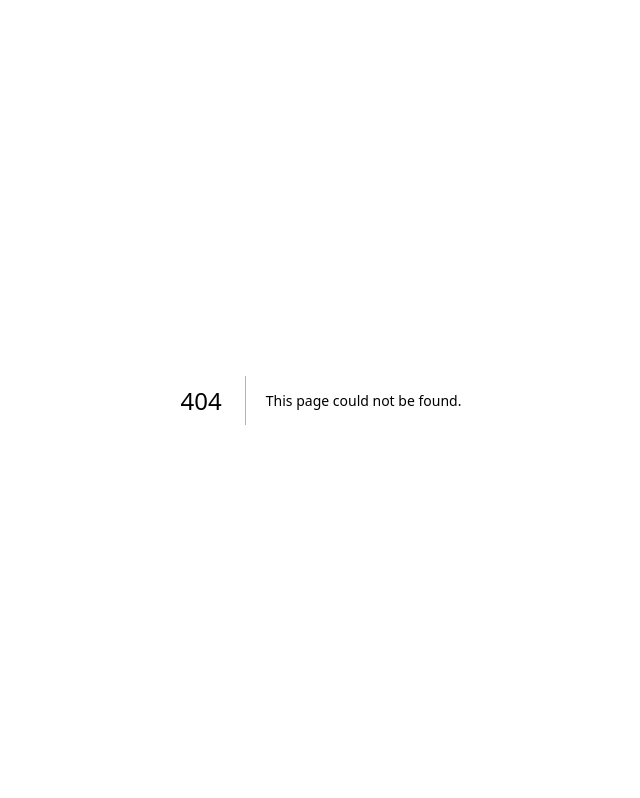
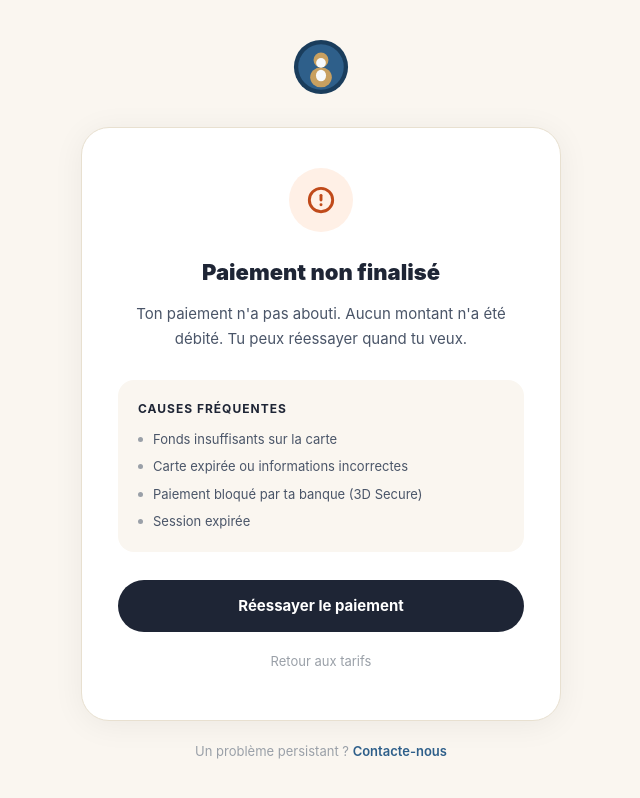
Before and after one commit to Julproject/dadup, a Next.js app: page /paiement-annule in a window 1280 px wide. Before the commit this address had no page. Shown: the whole page, without its empty margins (319-959 px from the left). Built offline with nearby package versions, Linux system fonts and the light colour scheme.

Commit message:
Create page.tsx

```diff
--- /dev/null
+++ b/app/paiement-annule/page.tsx
@@ -0,0 +1,108 @@
+'use client';
+
+const C = {
+  dark: '#1e2535', gold: '#c8a060', cream: '#faf6f0', white: '#ffffff',
+  border: '#e8e0d0', text: '#4a5568', textLight: '#9aa0a8',
+  blue: '#2E5F8A', blueDark: '#1A3D5C',
+  orange: '#FFF0E6', orangeDark: '#C04A1A',
+};
+
+export default function PaiementAnnulePage() {
+
+  const goToStripe = async () => {
+    try {
+      const res  = await fetch('/api/checkout', {
+        method: 'POST',
+        headers: { 'Content-Type': 'application/json' },
+        body: JSON.stringify({}),
+      });
+      const data = await res.json();
+      if (data.url) window.location.href = data.url;
+    } catch {
+      window.location.href = '/tarifs';
+    }
+  };
+
+  return (
+    <main style={{
+      minHeight: '100vh', background: C.cream,
+      display: 'flex', alignItems: 'center', justifyContent: 'center',
+      padding: '20px', fontFamily: "-apple-system,BlinkMacSystemFont,'Segoe UI',sans-serif"
+    }}>
+      <div style={{ maxWidth: '480px', width: '100%', textAlign: 'center' }}>
+
+        {/* Logo */}
+        <div style={{ marginBottom: '32px' }}>
+          <svg viewBox="0 0 300 300" width="56" height="56" style={{ margin: '0 auto', display: 'block' }}>
+            <circle cx="150" cy="150" r="145" fill="#1A3D5C"/>
+            <circle cx="150" cy="150" r="122" fill="#2E5F8A"/>
+            <ellipse cx="150" cy="205" rx="58" ry="54" fill="#c8a060"/>
+            <circle cx="150" cy="112" r="40" fill="#c8a060"/>
+            <ellipse cx="150" cy="196" rx="27" ry="31" fill="#F7FAFC"/>
+            <circle cx="150" cy="128" r="26" fill="#F7FAFC"/>
+          </svg>
+        </div>
+
+        <div style={{ background: C.white, borderRadius: '28px', padding: '40px 36px', border: `1px solid ${C.border}`, boxShadow: '0 4px 32px rgba(0,0,0,0.06)' }}>
+
+          {/* Icone */}
+          <div style={{ width: '64px', height: '64px', borderRadius: '50%', background: C.orange, display: 'flex', alignItems: 'center', justifyContent: 'center', margin: '0 auto 24px' }}>
+            <svg width="28" height="28" viewBox="0 0 24 24" fill="none" stroke={C.orangeDark} strokeWidth="2.5" strokeLinecap="round" strokeLinejoin="round">
+              <circle cx="12" cy="12" r="10"/>
+              <line x1="12" y1="8" x2="12" y2="12"/>
+              <line x1="12" y1="16" x2="12.01" y2="16"/>
+            </svg>
+          </div>
+
+          <h1 style={{ color: C.dark, fontSize: '22px', fontWeight: 900, margin: '0 0 12px' }}>
+            Paiement non finalisé
+          </h1>
+
+          <p style={{ color: C.text, fontSize: '15px', lineHeight: 1.7, margin: '0 0 28px' }}>
+            Ton paiement n'a pas abouti. Aucun montant n'a été débité. Tu peux réessayer quand tu veux.
+          </p>
+
+          {/* Causes fréquentes */}
+          <div style={{ background: C.cream, borderRadius: '16px', padding: '20px', marginBottom: '28px', textAlign: 'left' }}>
+            <p style={{ color: C.dark, fontSize: '12px', fontWeight: 700, letterSpacing: '1px', textTransform: 'uppercase', margin: '0 0 12px' }}>Causes fréquentes</p>
+            <div style={{ display: 'flex', flexDirection: 'column', gap: '8px' }}>
+              {[
+                'Fonds insuffisants sur la carte',
+                'Carte expirée ou informations incorrectes',
+                'Paiement bloqué par ta banque (3D Secure)',
+                'Session expirée',
+              ].map((cause, i) => (
+                <div key={i} style={{ display: 'flex', alignItems: 'center', gap: '10px' }}>
+                  <div style={{ width: '5px', height: '5px', borderRadius: '50%', background: C.textLight, flexShrink: 0 }} />
+                  <p style={{ color: C.text, fontSize: '13px', margin: 0 }}>{cause}</p>
+                </div>
+              ))}
+            </div>
+          </div>
+
+          {/* CTA principal */}
+          <button
+            onClick={goToStripe}
+            style={{ display: 'block', width: '100%', background: C.dark, color: C.white, border: 'none', padding: '15px', borderRadius: '32px', fontSize: '15px', fontWeight: 700, cursor: 'pointer', marginBottom: '12px' }}
+          >
+            Réessayer le paiement
+          </button>
+
+          <a
+            href="/tarifs"
+            style={{ display: 'block', color: C.textLight, fontSize: '13px', textDecoration: 'none', padding: '8px' }}
+          >
+            Retour aux tarifs
+          </a>
+
+        </div>
+
+        <p style={{ color: C.textLight, fontSize: '13px', marginTop: '20px', lineHeight: 1.6 }}>
+          Un problème persistant ?{' '}
+          <a href="/contact" style={{ color: C.blue, fontWeight: 600, textDecoration: 'none' }}>Contacte-nous</a>
+        </p>
+
+      </div>
+    </main>
+  );
+}
```
